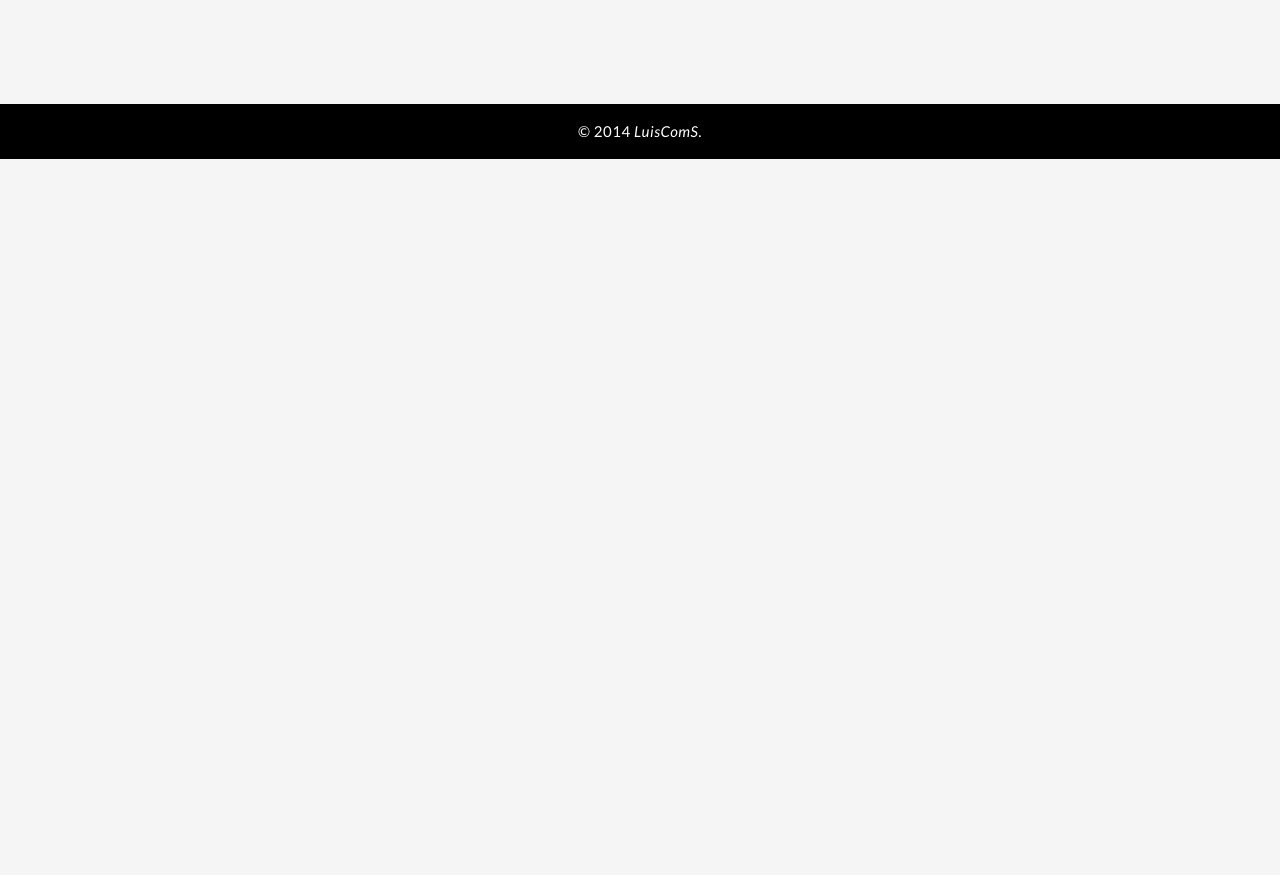
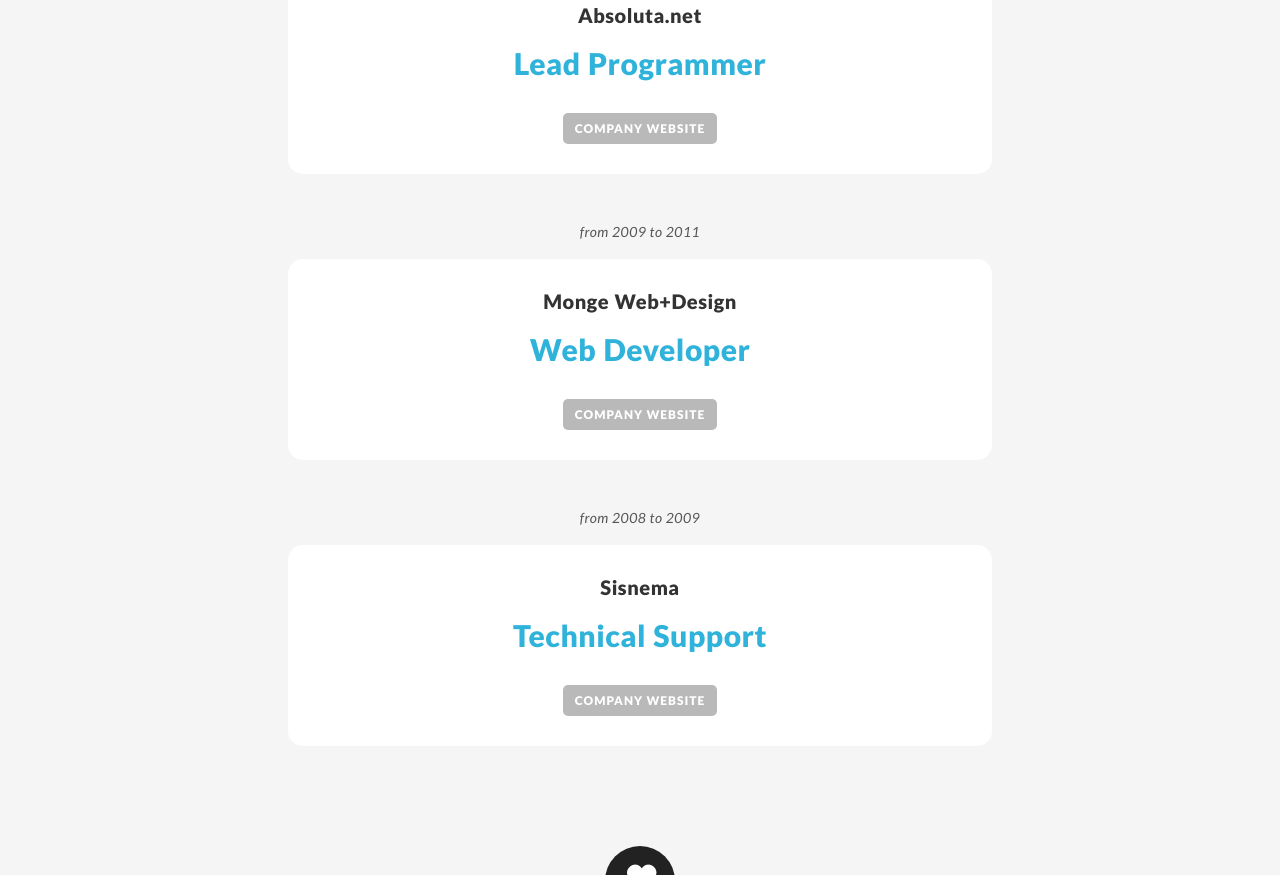
Before and after one commit to luiscoms/portfolio-template, a website: page site/index.html in a window 1280 px wide. Shown: the part 2150-3025 px from the top of the page. Before the commit the page ends 2309 px from the top, so only its background shows below. Drawn offline with Linux system fonts and the light colour scheme.

Commit message:
Added employment information

```diff
--- a/site/index.html
+++ b/site/index.html
@@ -69,6 +69,7 @@
             <li><a href="#about" ><span class="glyphicons user"><i></i></span>About Me</a></li>
             <li><a href="#personalinfo"><span class="glyphicons nameplate"><i></i></span>Personal Information</a></li>
             <li><a href="#education"><span class="glyphicons certificate"><i></i></span>Education</a></li>
+            <li><a href="#employment"><span class="glyphicons share_alt"><i></i></span>Employment</a></li>
             <li><a href="#social"><span class="glyphicons heart"><i></i></span>Social Media</a></li>
         </ul>
     </div>
@@ -146,7 +147,7 @@
 
                     <div class="position2 row last">
                         <div class="col dim1third text-right padright">
-                            <div class="date-detail">from 2011 to present day</div>
+                            <div class="date-detail">from 2007 to 2009</div>
                             <h3>Alcides Maya Technology</h3>
                             <p><strong>Porto Alegre - RS - Brazil</strong></p>
                         </div>
@@ -162,7 +163,46 @@
         </div><!-- /.container -->
     </div><!-- /#education -->
 
-    <div id="social" class="cream-container parallax" data-speed="24" data-offsetY="-150">
+    <div id="employment" class="cream-container parallax" data-speed="8" data-offsetY="-150">
+        <div class="icon-container"><div><span class="glyphicons share_alt"><i></i></span></div></div>
+        <div class="container wrap">
+            <div class="row">
+                <div class="col dimfull text-center">
+                    <h2>Employment</h2>
+                    <p class="intro">Here you know my work experience.</p>
+
+                    <div class="date-detail">from 2011 to present day</div>
+                    <div class="position">
+                        <h3>Absoluta.net</h3>
+                        <h4>Lead Programmer</h4>
+                        <div class="more">
+                            <a class="btn" href="http://absoluta.net" target="_blank">Company website</a>
+                        </div>
+                    </div>
+
+                    <div class="date-detail">from 2009 to 2011</div>
+                    <div class="position">
+                        <h3>Monge Web+Design</h3>
+                        <h4>Web Developer</h4>
+                        <div class="more">
+                            <a class="btn" href="http://monge.com.br" target="_blank">Company website</a>
+                        </div>
+                    </div>
+
+                    <div class="date-detail">from 2008 to 2009</div>
+                    <div class="position last">
+                        <h3>Sisnema</h3>
+                        <h4>Technical Support</h4>
+                        <div class="more">
+                            <a class="btn" href="http://sisnema.com.br" target="_blank">Company website</a>
+                        </div>
+                    </div>
+                </div><!-- /.col -->
+            </div><!-- /.row  -->
+        </div><!-- /.container -->
+    </div><!-- /#employment -->
+
+    <div id="social" class="coffee-container parallax" data-speed="24" data-offsetY="-150">
         <div class="icon-container"><div><span class="glyphicons heart"><i></i></span></div></div>
         <div class="container wrap">
             <div class="row">
```
